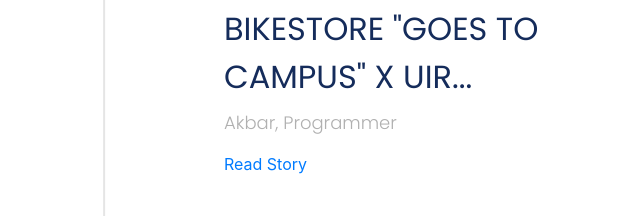
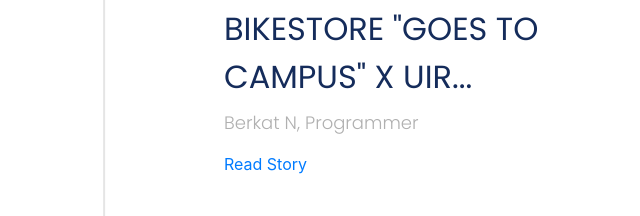
Before and after one commit to berkatnazaraa/berkatnazara-bikestore1, a plain HTML site: page index.html in a window 1280 px wide. Shown: the part 2523-2739 px from the top of the page, 336-976 px from the left. Drawn offline with nearby package versions, Linux system fonts and the light colour scheme; files that its build step writes are made by us from their sources.

Commit message:
Update index.html

```diff
--- a/index.html
+++ b/index.html
@@ -318,7 +318,7 @@
               <img src="frontend/img/stars.png">
             </div>
             <h2 class="testimonial-text">BIKESTORE "GOES TO <br> CAMPUS" X UIR...</h2>
-            <p class="testimonial-name">Akbar, Programmer</p>
+            <p class="testimonial-name">Berkat N, Programmer</p>
             <a href="#" class="btn-btn testimonial">Read Story</a>
           </div>
         </div>
```
